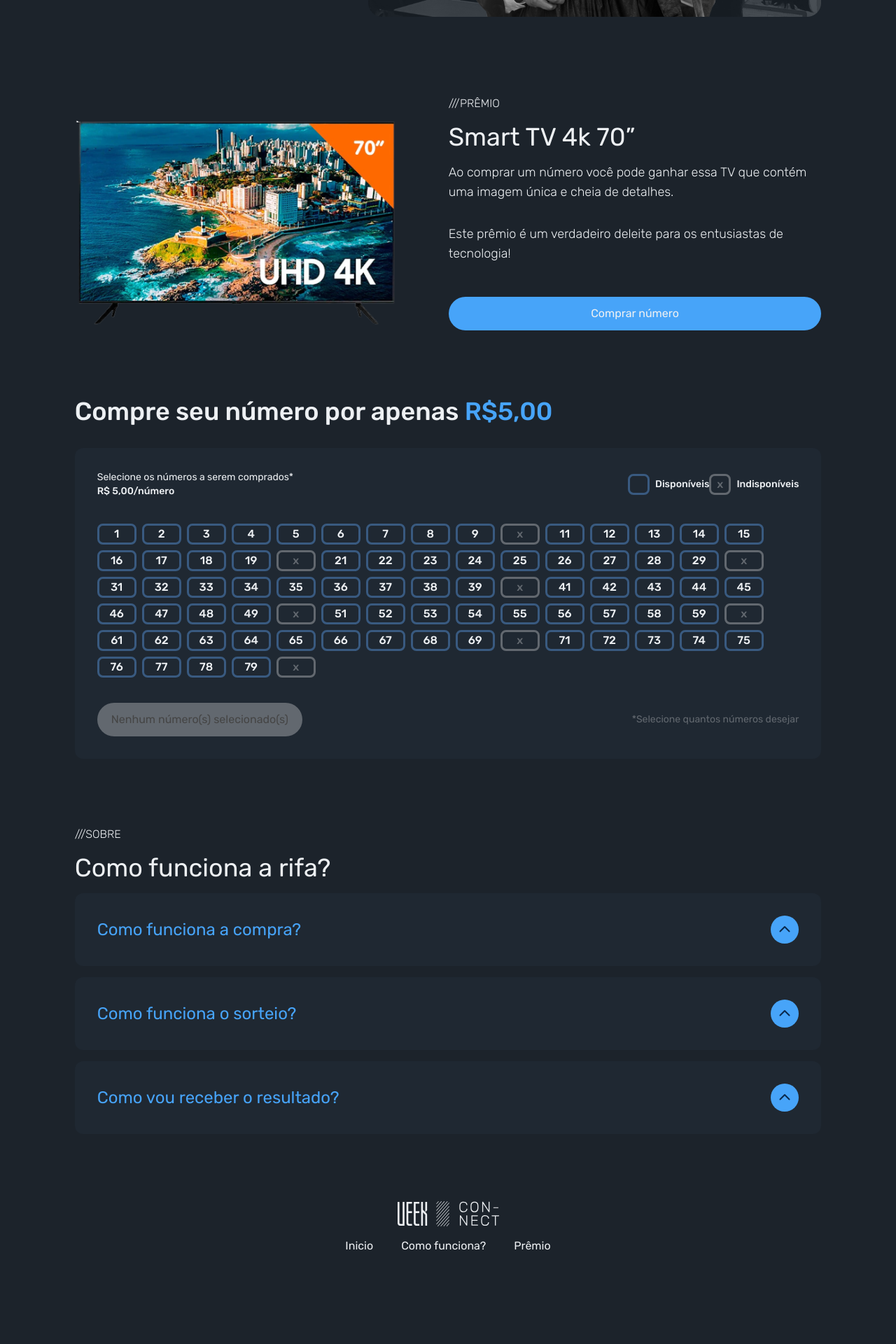
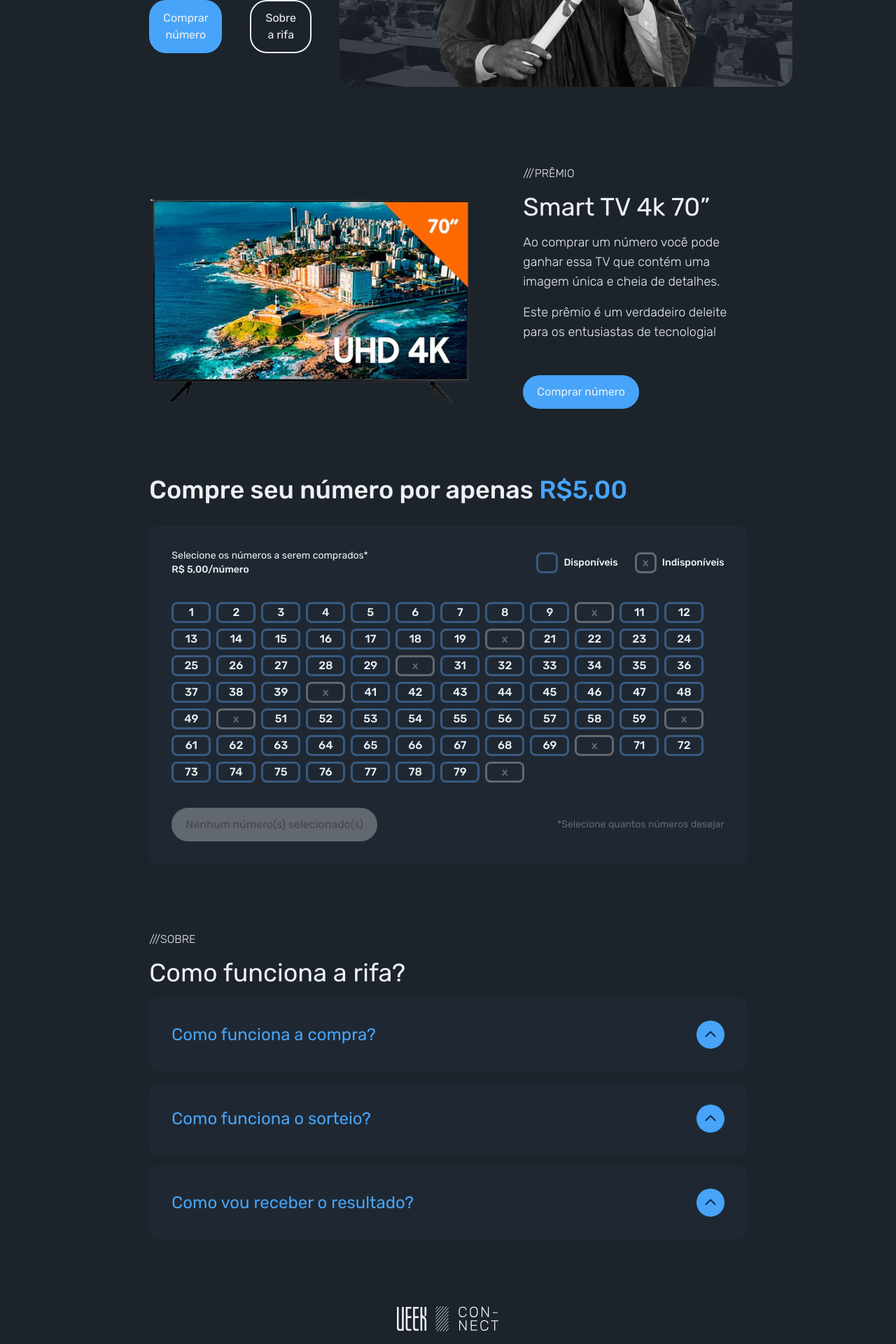
Before and after one commit to rodrigocitadin/ueek, a Next.js app: page / in a window 1280 px wide. Shown: the part 520-2440 px from the top of the page at 70% size. Before the commit the page ends 2352 px from the top, so only its background shows below. Built offline with nearby package versions, Linux system fonts and the light colour scheme.

Commit message:
responsibility done

```diff
--- a/app/layout.tsx
+++ b/app/layout.tsx
@@ -21,7 +21,7 @@ export default function RootLayout({
   return (
     <html lang="en">
       <body className={`${rubik.className} bg-background text-white`}>
-        <div className='w-5/6 m-auto hidden lg:2/3 lg:visible'>
+        <div className='w-5/6 m-auto hidden lg:w-2/3 lg:visible'>
           <nav className='flex justify-between my-8'>
             <a href='/'><img src='/logo.svg' /></a>
             <ul className='flex'>
@@ -35,7 +35,7 @@ export default function RootLayout({
           </nav>
         </div>
         {children}
-        <div className='w-5/6 m-auto lg:2/3'>
+        <div className='w-5/6 m-auto lg:w-2/3'>
           <nav className='flex-col my-10'>
             <a href='/'><img className='m-auto' src='/logo.svg' /></a>
             <ul className='flex justify-center my-4'>
--- a/app/page.tsx
+++ b/app/page.tsx
@@ -6,13 +6,13 @@ import Reward from "./sections/Reward";
 export default function Home() {
   return (
     <main className="min-h-screen">
-      <div className="w-5/6 m-auto lg:2/3">
+      <div className="w-5/6 m-auto lg:w-2/3">
         <Connect />
         <Reward />
         <Numbers />
       </div>
       <img src="people.png" className="hidden lg:w-screen lg:visible" />
-      <div className="w-5/6 m-auto lg:2/3">
+      <div className="w-5/6 m-auto lg:w-2/3">
         <About />
       </div>
     </main>
--- a/app/sections/Numbers.tsx
+++ b/app/sections/Numbers.tsx
@@ -15,7 +15,7 @@ export default function Numbers() {
             <SmallText className="!font-medium">R$ 5,00/número</SmallText>
           </div>
           <div className="flex justify-between mt-6 lg:mt-0">
-            <div className="flex items-center">
+            <div className="flex items-center lg:mr-6">
               <Box className="border-blue text-transparent mr-2" />
               <SmallText className="!font-medium">Disponíveis</SmallText>
             </div>
--- a/app/sections/Reward.tsx
+++ b/app/sections/Reward.tsx
@@ -8,7 +8,7 @@ export default function Reward() {
     <div className="my-24 flex flex-col justify-between items-end lg:flex-row">
       <img className="lg:mr-10" src="/tv.png" />
       <div>
-        <div className="flex flex-col lg:ml-8">
+        <div className="flex flex-col lg:ml-8 lg:block">
           <Identifier>PRÊMIO</Identifier>
           <Title>Smart TV 4k 70”</Title>
           <Text className="my-4">Ao comprar um número você pode ganhar essa TV que contém uma imagem única e cheia de detalhes.</Text>
```
